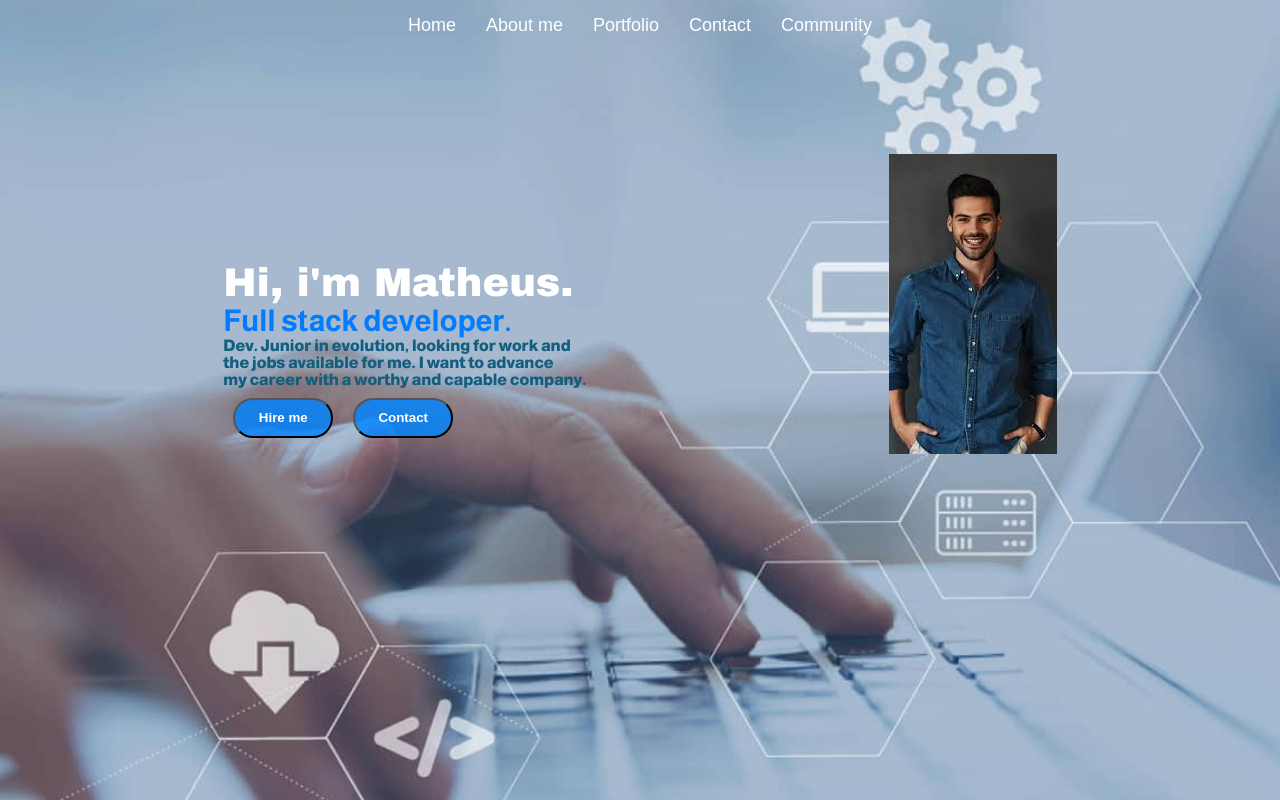
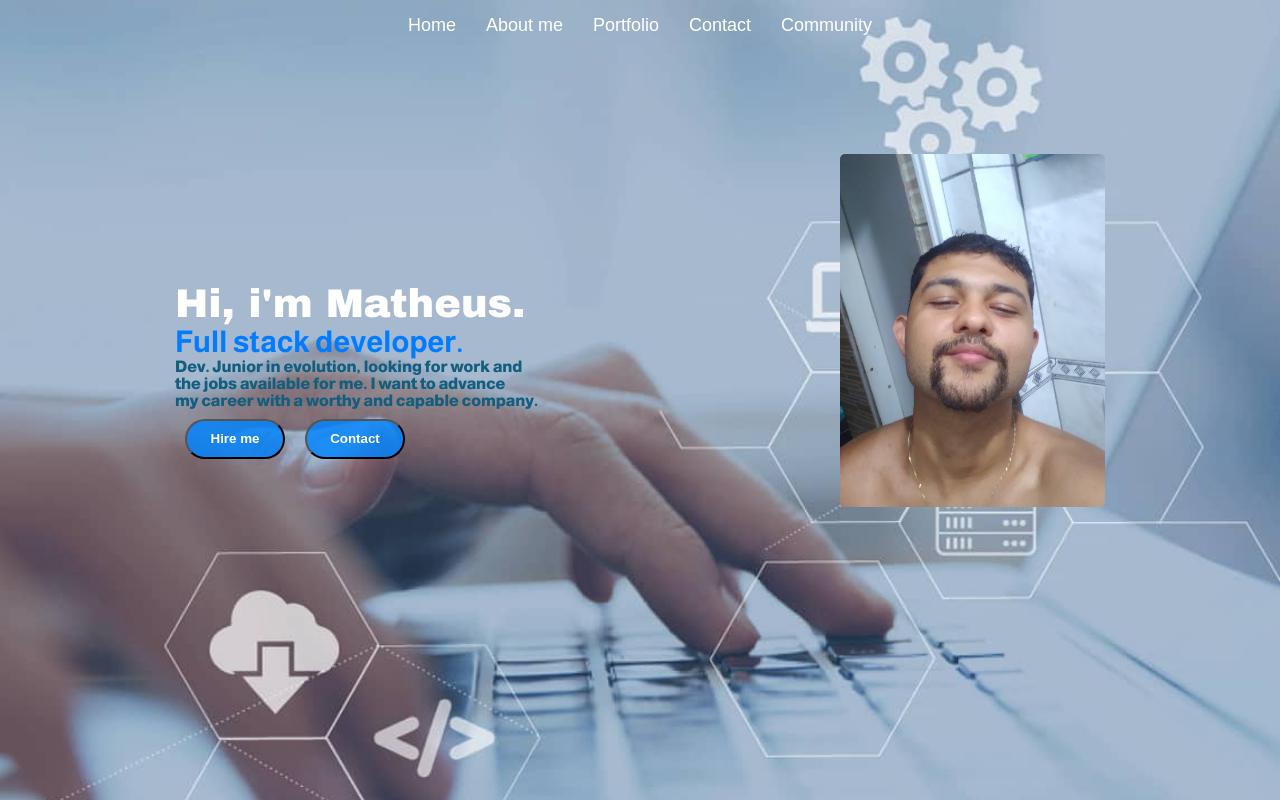
Before and after one commit to MatheusAmarals/MyLandingPage, a plain HTML site: page index.html in a window 1280 px wide. Drawn offline with Linux system fonts and the light colour scheme; a web font is replaced by a local one.

Commit message:
edit image

```diff
--- a/index.html
+++ b/index.html
@@ -30,7 +30,7 @@
                         <button class="conteudo-principal-btn-contato">Contact</button>
                     </div>
             </div>
-            <img src="/imgpessoa.jpg" alt="img" class="conteudo-principal-imagem">
+            <img src="/myimg.jpg" alt="img" class="conteudo-principal-imagem">
         </section>
 
     </main>
--- a/style.css
+++ b/style.css
@@ -131,7 +131,8 @@ body{
 }
 .conteudo-principal-imagem{
     margin-left: 8cm;
-    margin-bottom: 10px;
+    width: 7cm;
+    border-radius: 5px;
 }
 .conteudo-principal-btn-contato:hover{
     cursor: pointer;
```
Also changed, not shown: myimg.jpg (added).
